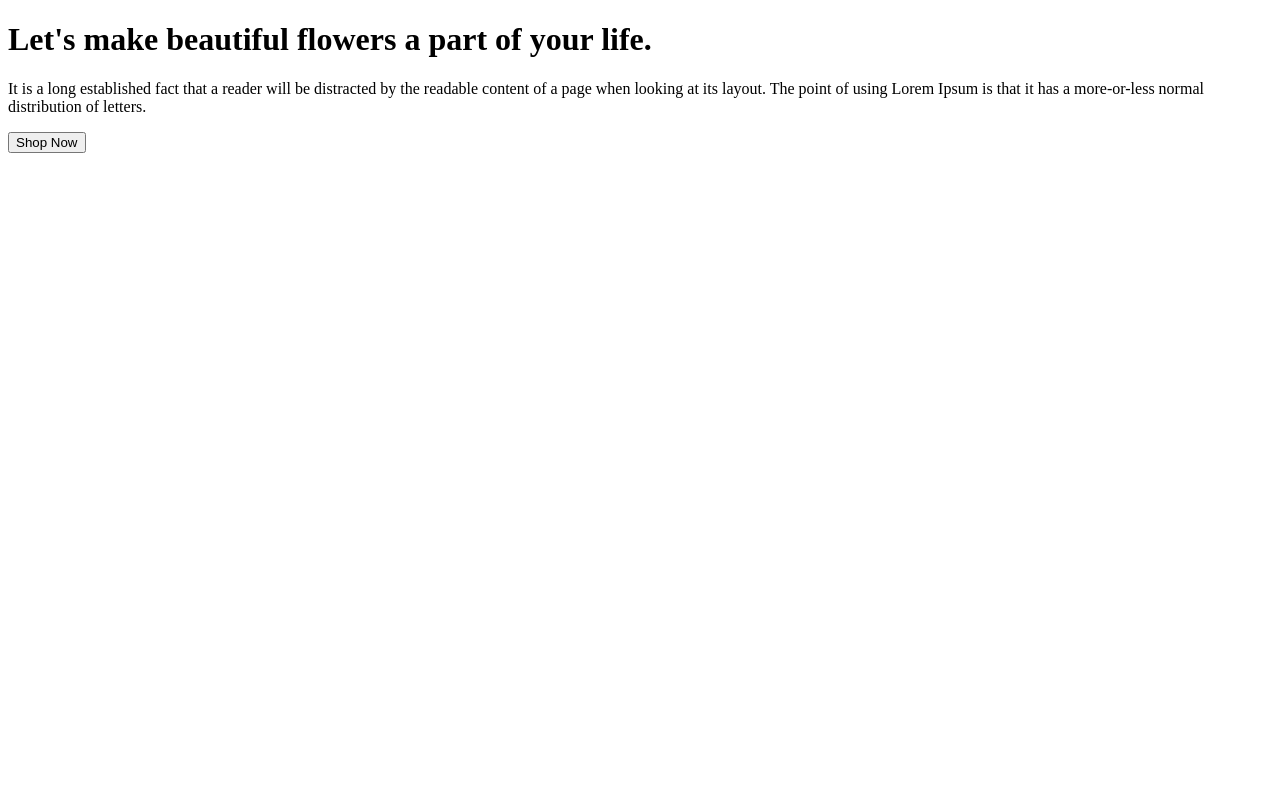
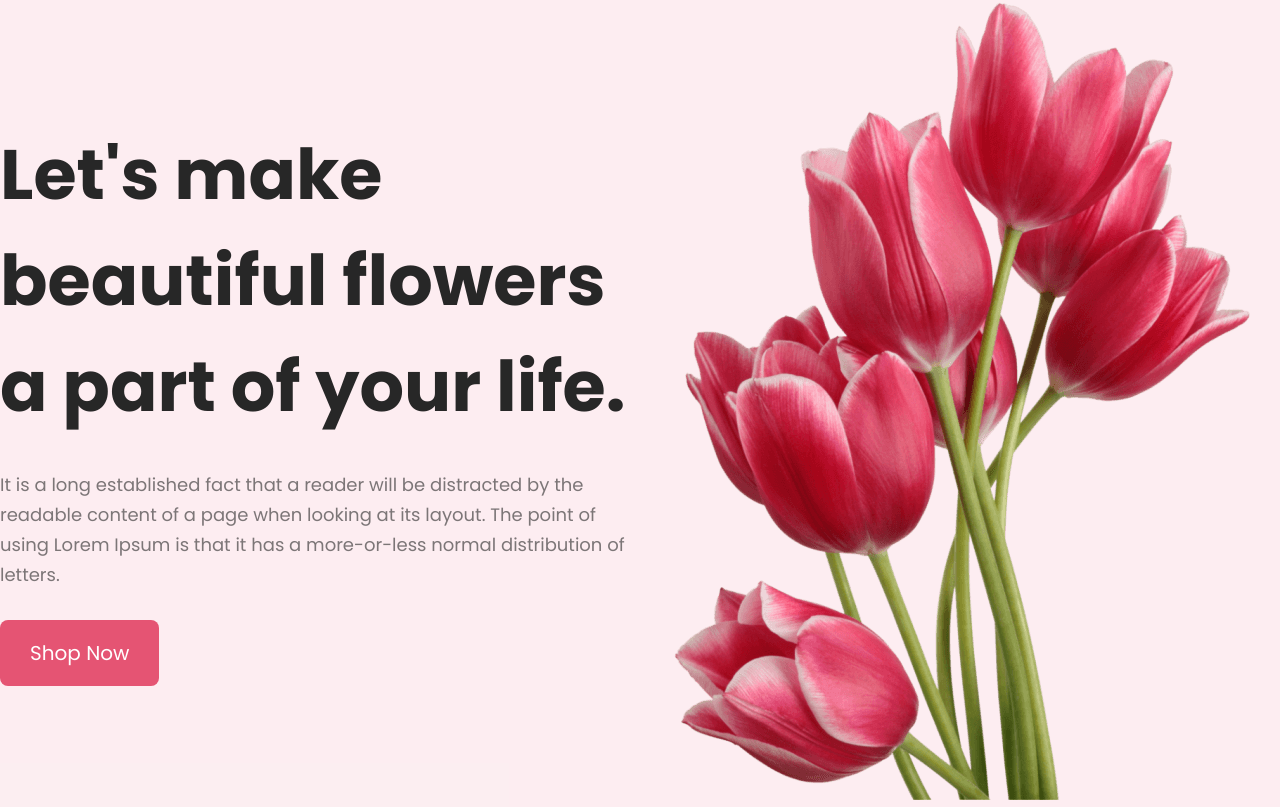
Before and after one commit to misbah3700/flower-shop, a plain HTML site: page index.html in a window 1280 px wide. Drawn offline with Linux system fonts and the light colour scheme.

Commit message:
hero section added

```diff
--- a/Assets/style.css
+++ b/Assets/style.css
@@ -0,0 +1,46 @@
+*{
+    margin: 0;
+    padding: 0;
+    box-sizing: border-box;
+    font-family: 'Poppins', sans-serif;
+}
+/* Header Section Styles */
+
+
+header{
+    width: 100%;
+    background-color: #E554731A;
+    display: flex;
+    justify-content: space-evenly;
+    align-items: center;
+}
+.header-info{
+    align-items: center;
+}
+.header-title{
+    color: #272727;
+    font-size: 70px;
+    font-weight: 700;
+    max-width: 708px;
+}
+.header-description{
+    color: rgba(39, 39, 39, 0.60);
+    font-size: 18px;
+    font-weight: 400;
+    line-height: 30px;
+    max-width: 708px;
+    margin-top: 30px;
+    margin-bottom: 30px;
+}
+.header-btn{
+    display: inline-flex;
+    padding: 18px 30px;
+    align-items: flex-start;
+    gap: 10px;
+    border-radius: 8px;
+    background: #E55473;
+    color: #fff;
+    font-size: 20px;
+    border: none;
+    cursor: pointer;
+}
--- a/index.html
+++ b/index.html
@@ -7,14 +7,24 @@
 
     <!-- Link -->
     <link rel="stylesheet" href="./Assets/style.css">
+    <link rel="preconnect" href="https://fonts.googleapis.com">
+    <link rel="preconnect" href="https://fonts.gstatic.com" crossorigin>
+    <link href="https://fonts.googleapis.com/css2?family=Poppins:wght@100;200;300;400;500;600;700;800;900&display=swap" rel="stylesheet">
 
 </head>
 
 <body>
+    <!-- Header Section -->
         <header>
-            <h1 class="header-title">Let's make beautiful flowers a part of your life.</h1>
-            <p class="header-description">It is a long established fact that a reader will be distracted by the readable content of a page when looking at its layout. The point of using Lorem Ipsum is that it has a more-or-less normal distribution of letters.</p>
-            <button class="header-btn">Shop Now</button>
+            <div class="header-info">
+                <h1 class="header-title">Let's make beautiful flowers a part of your life.</h1>
+                <p class="header-description">It is a long established fact that a reader will be distracted by the readable content of a page when looking at its layout. The point of using Lorem Ipsum is that it has a more-or-less normal distribution of letters.</p>
+                <button class="header-btn">Shop Now</button>
+            </div>
+            <div class="header-img">
+                <img src="./Assets/pngwing 10.png" alt="Flower Image">
+            </div>
+
         </header>
 </body>
 </html>
```
